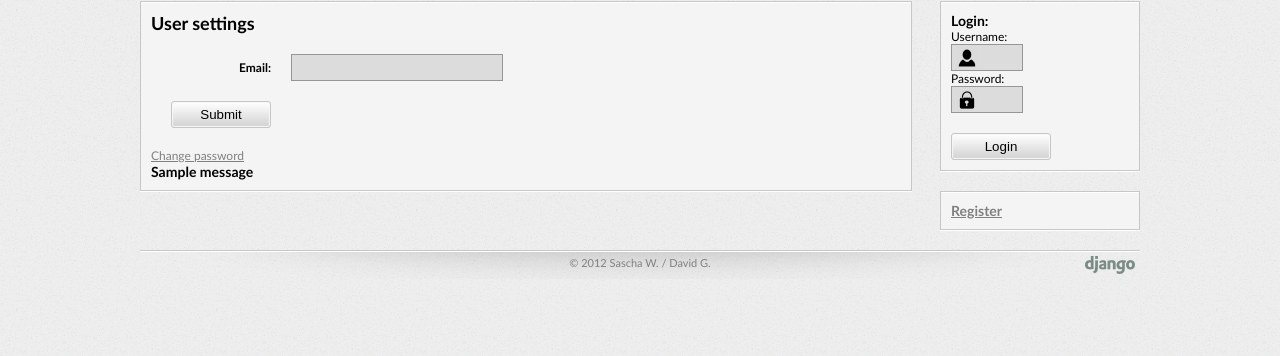
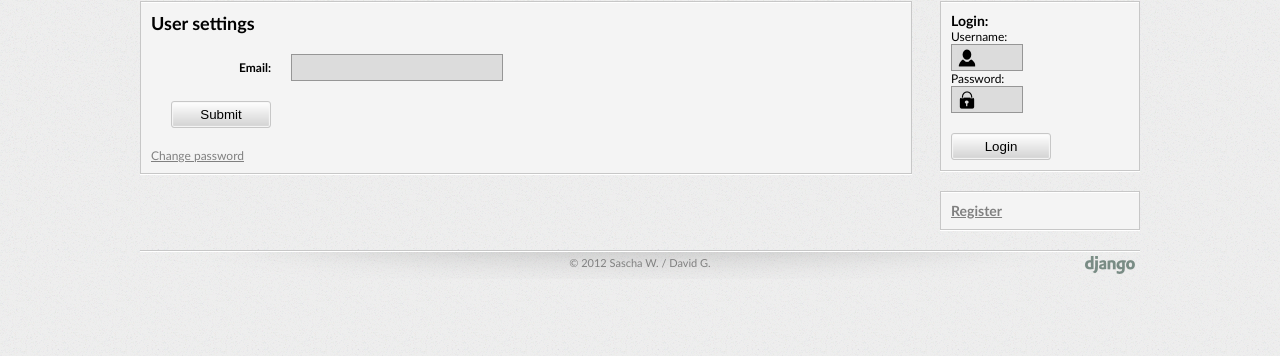
Before and after one commit to upTee/upTee, a Django app: template uptee/templates/accounts/settings.html in a window 1280 px wide. Shown: the part 228-584 px from the top of the page. Run offline with Django 3.2, Linux system fonts and the light colour scheme; the template is opened without the code that fills it: values that come from a table or form of the project are taken from there, others are empty; tables that the repository leaves empty hold one stand-in row (values such as "Sample post"); one stand-in notice (Sample message) is shown; parts of the project's set-up code (start-up, migrations or seed data) failed here and were passed over.

Commit message:
forgot something

```diff
--- a/uptee/templates/accounts/settings.html
+++ b/uptee/templates/accounts/settings.html
@@ -26,16 +26,5 @@ context variables:
     </form>
     <p><a class="button" href="{% url change_password %}">Change password</a></p>
 </div>
-{% if messages %}
-    <div class="foot">
-        <div class="left">
-            <h3>
-                {% for message in messages %}
-                    {{ message }}
-                {% endfor %}
-            </h3>
-        </div>
-    </div>
-{% endif %}
 
 {% endblock %}
--- a/uptee/templates/base.html
+++ b/uptee/templates/base.html
@@ -1,8 +1,8 @@
 <!DOCTYPE html>
 <html>
     <head>
+        <meta charset="utf-8">
         <title>{% block title %}upTee{% endblock title %}</title>
-        <meta charset="utf-8">
 
         <meta name="description" content="">
         <meta name="author" content="Fisico">
--- a/uptee/templates/mod/settings_updated.html
+++ b/uptee/templates/mod/settings_updated.html
@@ -10,7 +10,7 @@ context variables:
 {% block content %}
 
 <!-- Sorry, I don't like it either. -->
-<meta http-equiv="refresh" content="2;url={{ next }}" />
+<meta http-equiv="refresh" content="2;url={{ next }}">
 
 <p>Settings updated. You will be redirected in few seconds. If not click <a href="{{ next }}">here</a>.</p>
 
```
